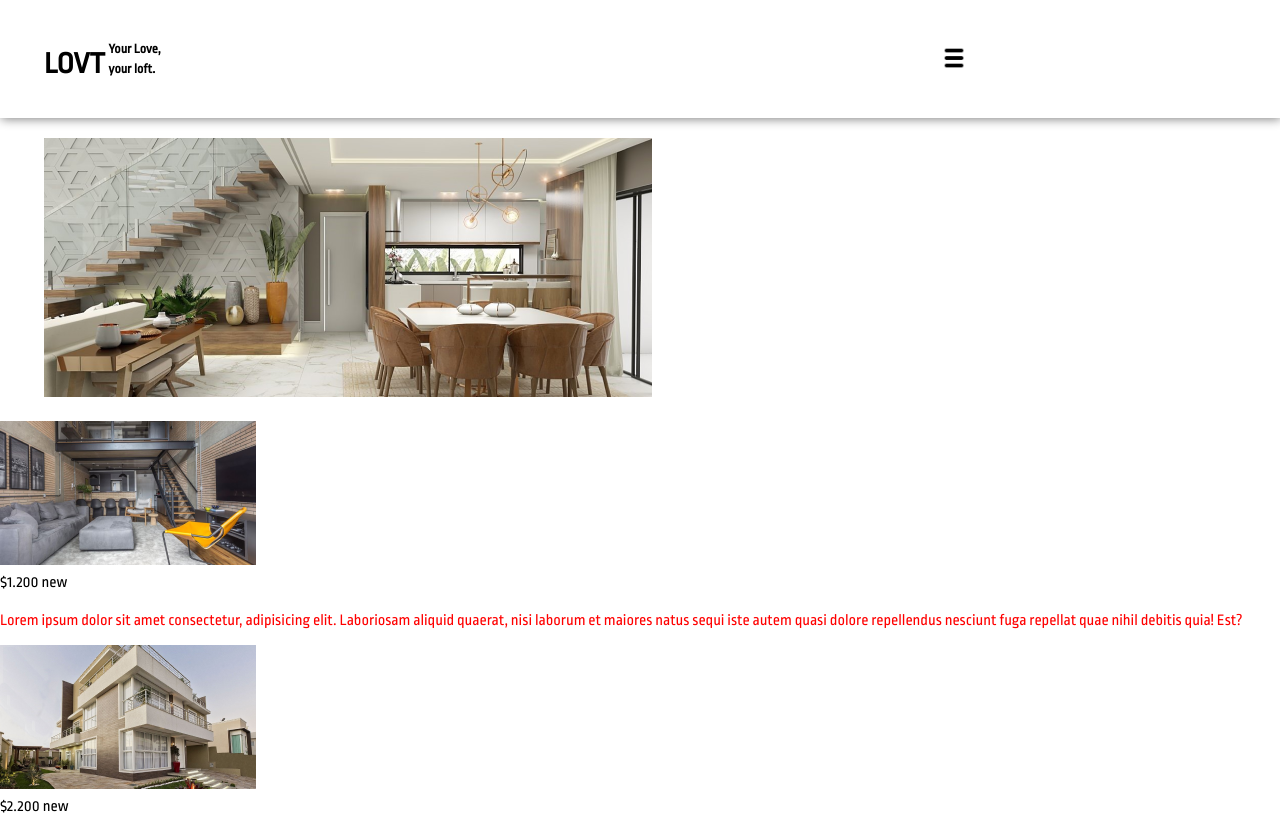
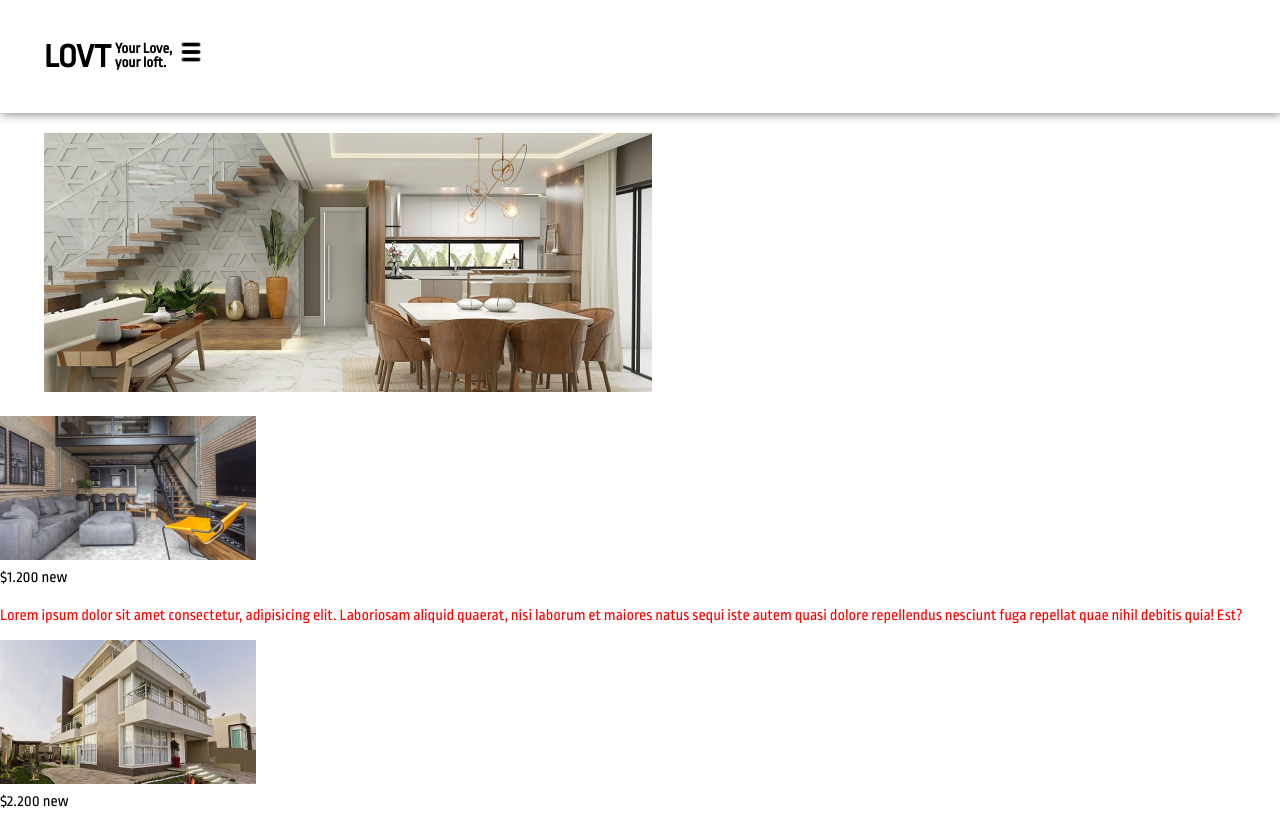
Before and after one commit to lucasafonsobastos/projeto-x, a plain HTML site: page LOVT/index.html in a window 1280 px wide. Shown: the top 823 px of the page. Drawn offline with Linux system fonts and the light colour scheme.

Commit message:
atualizando css

```diff
--- a/LOVT/css/style.css
+++ b/LOVT/css/style.css
@@ -12,13 +12,12 @@ header > * {
 
 #header-menu{
     width: 30px;
-    margin-left: 65%;
 }
 
 body > header {
     padding: 8px 44px;
-    font-size: 20px;
-    line-height: 20px;
+    font-size: 22px;
+    line-height: 14px;
     box-shadow: 1px 1px 10px gray;
 }
 
```
